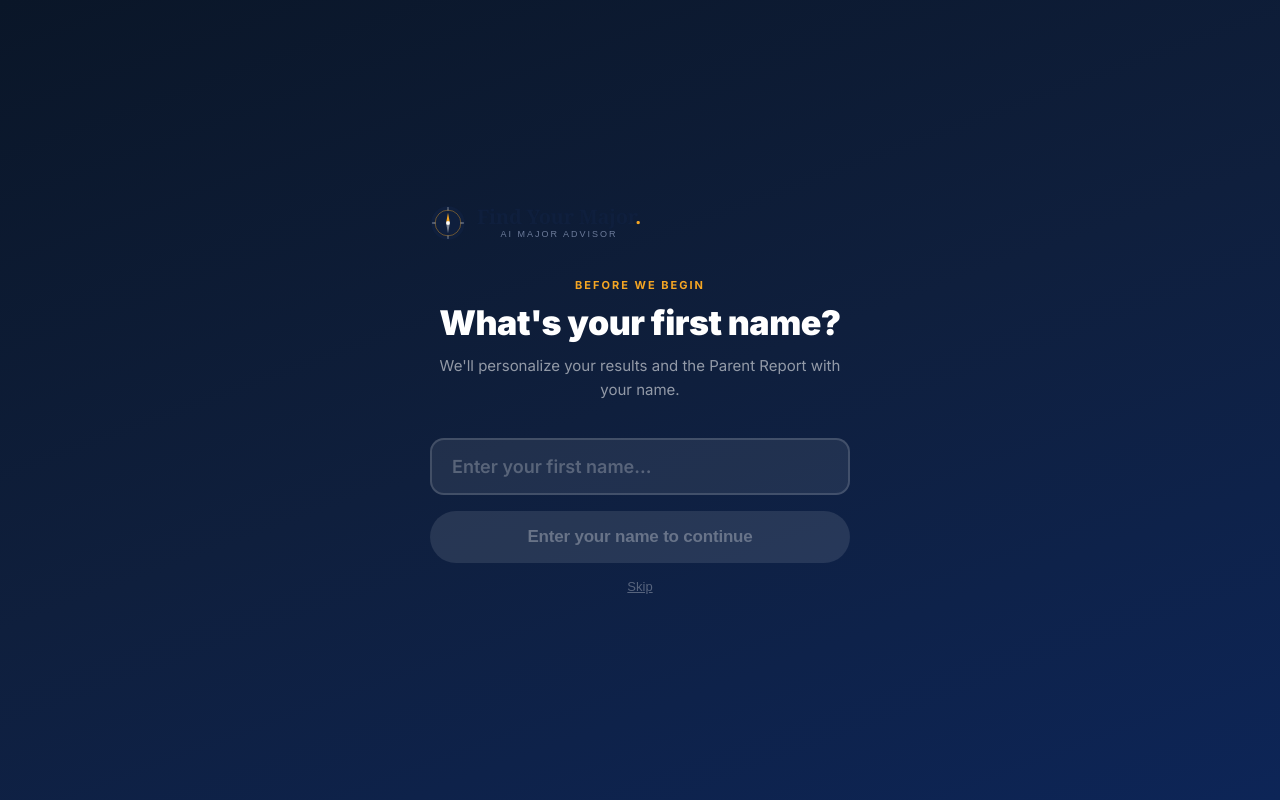
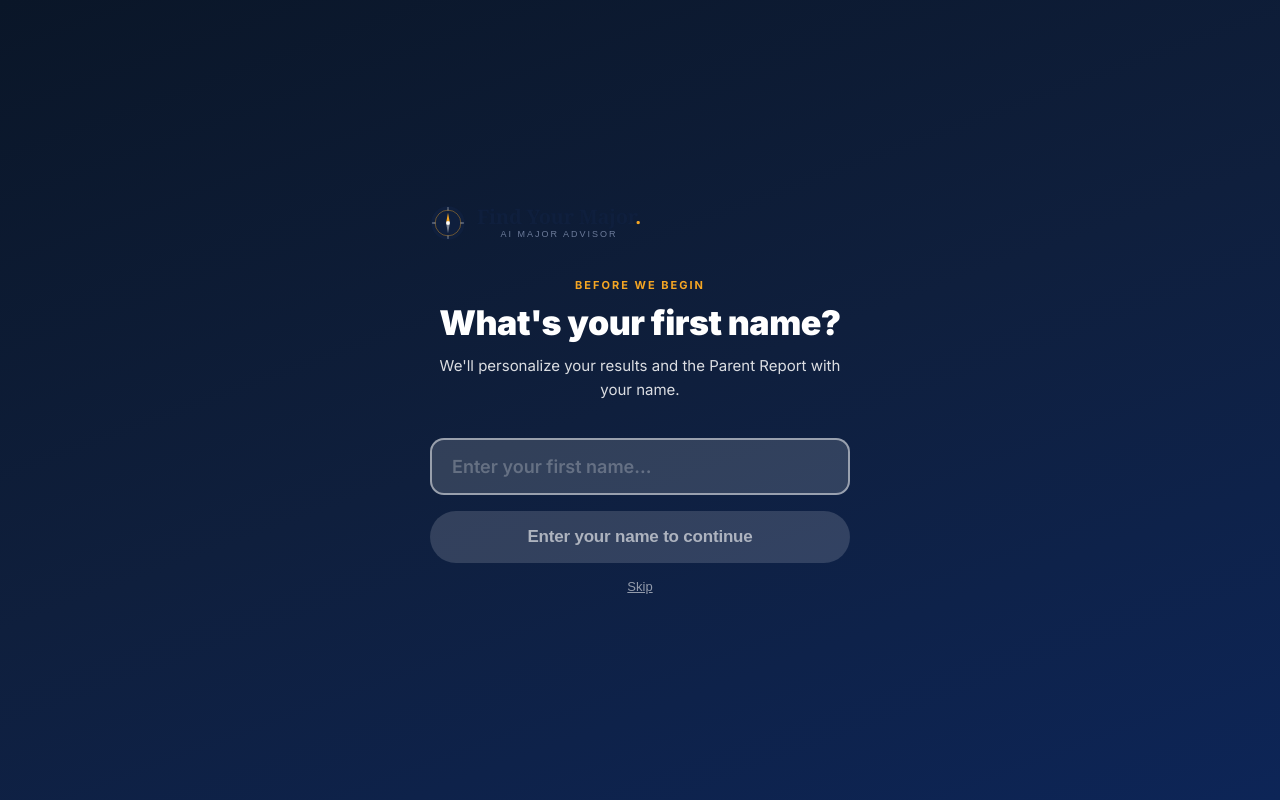
Before and after one commit to projectownership/Findyourmajor, a React (Vite) app: page /quiz in a window 1280 px wide. Built offline with nearby package versions, Linux system fonts and the light colour scheme.

Commit message:
Fix name screen text contrast

```diff
--- a/src/pages/Quiz.jsx
+++ b/src/pages/Quiz.jsx
@@ -801,10 +801,10 @@ export default function Quiz() {
             <span style={{ fontSize: 11, fontWeight: 700, letterSpacing: "2px", textTransform: "uppercase", color: AMBER }}>Before we begin</span>
           </div>
 
-          <h2 className="fu" style={{ fontSize: mobile ? 28 : 34, fontWeight: 900, letterSpacing: "-.5px", lineHeight: 1.15, marginBottom: 12 }}>
+          <h2 className="fu" style={{ fontSize: mobile ? 28 : 34, fontWeight: 900, letterSpacing: "-.5px", lineHeight: 1.15, marginBottom: 12, color: WHITE }}>
             What's your first name?
           </h2>
-          <p className="fu" style={{ fontSize: 15, color: "rgba(255,255,255,.55)", marginBottom: 36, lineHeight: 1.6 }}>
+          <p className="fu" style={{ fontSize: 15, color: "rgba(255,255,255,.85)", marginBottom: 36, lineHeight: 1.6 }}>
             We'll personalize your results and the Parent Report with your name.
           </p>
 
@@ -818,7 +818,7 @@ export default function Quiz() {
             onKeyDown={e => { if (e.key === "Enter" && studentName.trim()) setPhase("quiz"); }}
             style={{
               width: "100%", padding: "16px 20px", fontSize: 18, fontWeight: 600,
-              background: "rgba(255,255,255,.08)", border: `2px solid rgba(255,255,255,.15)`,
+              background: "rgba(255,255,255,.15)", border: `2px solid rgba(255,255,255,.5)`,
               borderRadius: 14, color: WHITE, fontFamily: "inherit", marginBottom: 16,
               transition: "border-color .15s, background .15s",
             }}
@@ -828,8 +828,8 @@ export default function Quiz() {
             onClick={() => { if (studentName.trim()) setPhase("quiz"); }}
             disabled={!studentName.trim()}
             style={{
-              width: "100%", padding: "16px", background: studentName.trim() ? AMBER : "rgba(255,255,255,.1)",
-              color: studentName.trim() ? NAVY : "rgba(255,255,255,.3)",
+              width: "100%", padding: "16px", background: studentName.trim() ? AMBER : "rgba(255,255,255,.15)",
+              color: studentName.trim() ? NAVY : "rgba(255,255,255,.6)",
               border: "none", borderRadius: 50, fontSize: 17, fontWeight: 800,
               cursor: studentName.trim() ? "pointer" : "not-allowed",
               transition: "all .2s", letterSpacing: "-.2px",
@@ -841,7 +841,7 @@ export default function Quiz() {
 
           <button
             onClick={() => { setStudentName(""); setPhase("quiz"); }}
-            style={{ background: "none", border: "none", color: "rgba(255,255,255,.3)", fontSize: 13, cursor: "pointer", marginTop: 16, textDecoration: "underline" }}
+            style={{ background: "none", border: "none", color: "rgba(255,255,255,.55)", fontSize: 13, cursor: "pointer", marginTop: 16, textDecoration: "underline" }}
           >
             Skip
           </button>
```
